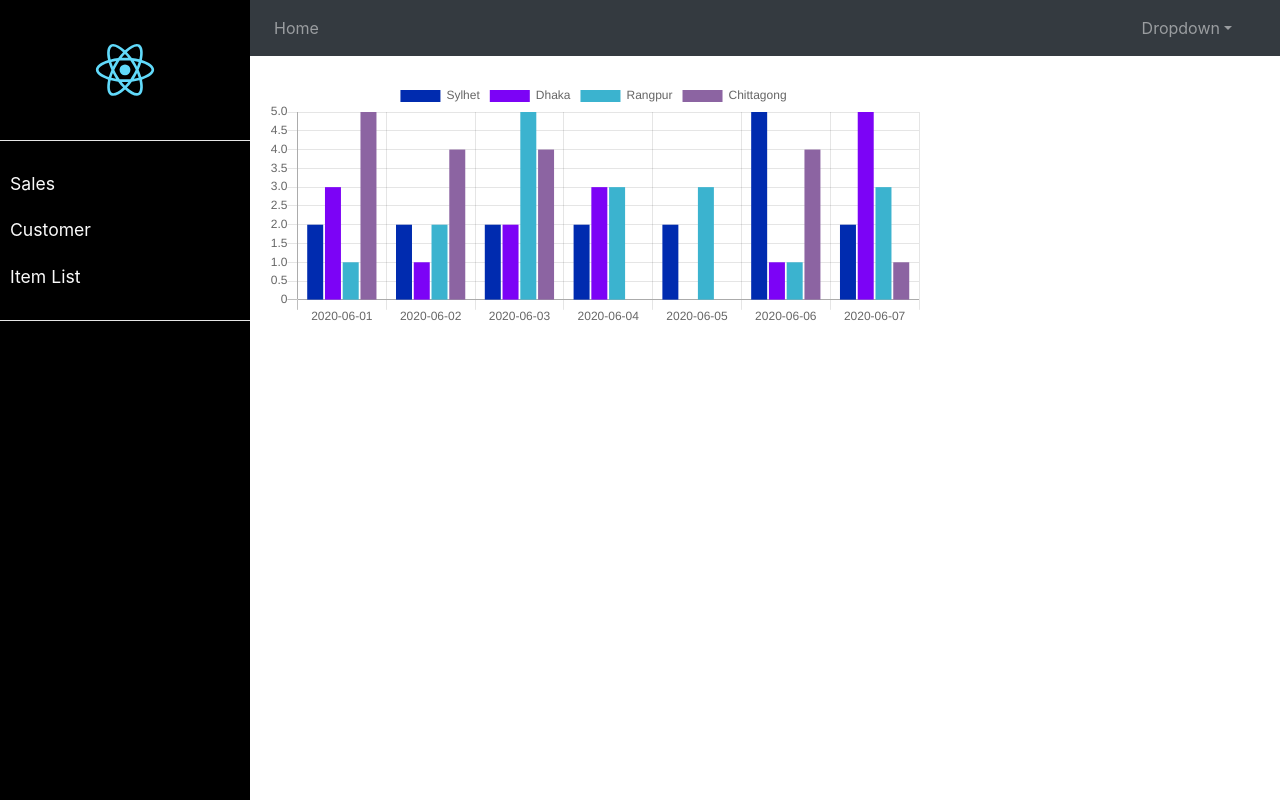
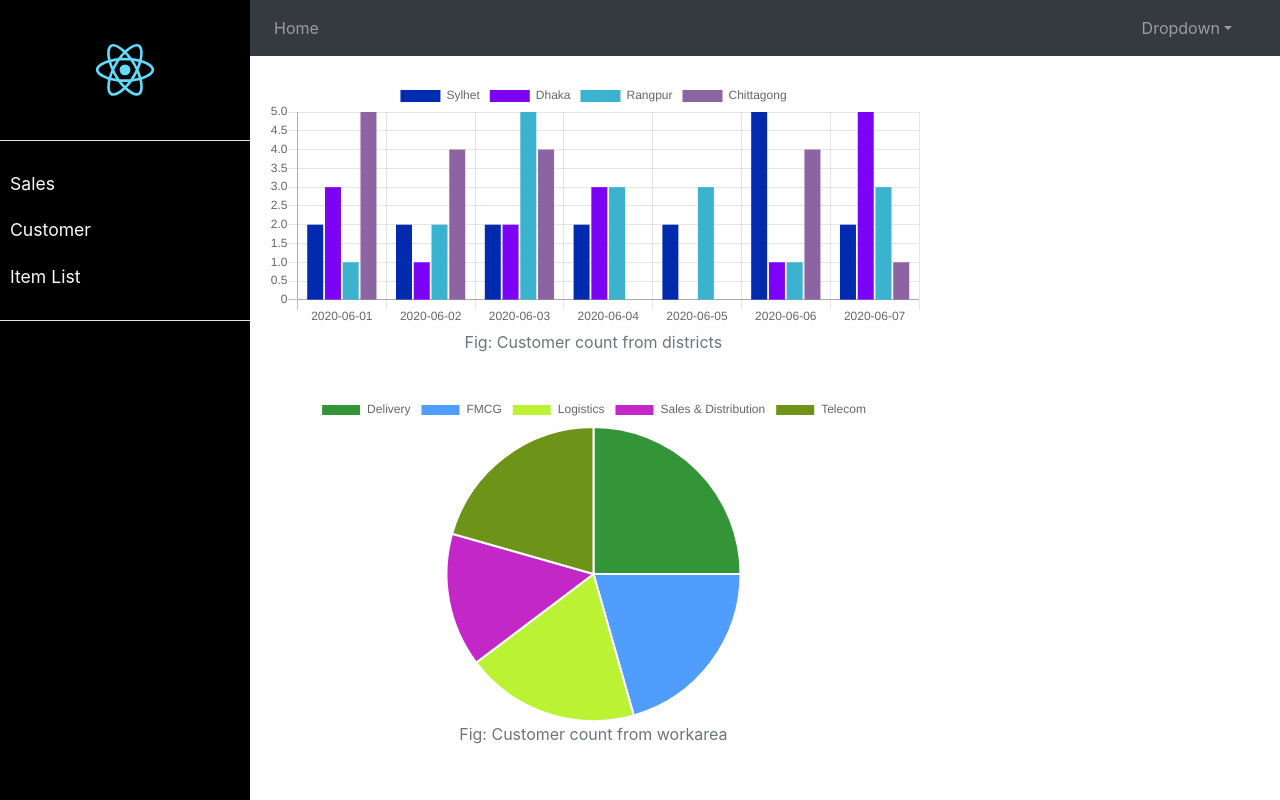
Before and after one commit to LogicalAnt/dt-sales-report, a React (Create React App) app: page /customer in a window 1280 px wide. Built offline with nearby package versions, Linux system fonts and the light colour scheme; sample sign-in values are in the browser's storage.

Commit message:
feat: show customer piechart

```diff
--- a/src/pages/Customer/index.tsx
+++ b/src/pages/Customer/index.tsx
@@ -1,16 +1,23 @@
 import React from "react";
 import { Col, Container, Row } from "react-bootstrap";
 import { BarChart } from "../../components/Charts/BarChart";
+import { PieChart } from "../../components/Charts/PieChart";
 import { NavigationBar } from "../../components/NavigationBar";
 import { Sidebar } from "../../components/Sidebar";
 import { barChartData } from "./utils/barchartData";
+import { pieChartData } from "./utils/piechartData";
 
 export const Customer = () => {
   interface BarDataType {
     labels: Array<any>;
     datasets: Array<object>;
   }
-  const data: BarDataType = barChartData();
+  interface PieDataType {
+    labels: Array<any>;
+    datasets: Array<object>;
+  }
+  const bardata: BarDataType = barChartData();
+  const piedata: PieDataType = pieChartData();
   return (
     <div className="wrapper">
       <Sidebar />
@@ -19,7 +26,22 @@ export const Customer = () => {
         <Container>
           <Row className="mt-4">
             <Col md={8}>
-              <BarChart {...data} />
+              <BarChart {...bardata} />
+            </Col>
+          </Row>
+          <Row>
+            <Col md={8} className="text-center">
+              <p className="text-muted">Fig: Customer count from districts</p>
+            </Col>
+          </Row>
+          <Row className="mt-4">
+            <Col md={8}>
+              <PieChart {...piedata} />
+            </Col>
+          </Row>
+          <Row>
+            <Col md={8} className="text-center">
+              <p className="text-muted">Fig: Customer count from workarea</p>
             </Col>
           </Row>
         </Container>
--- /dev/null
+++ b/src/pages/Customer/utils/piechartData.ts
@@ -0,0 +1,64 @@
+import { apidata } from "../../../components/Charts/data";
+export const pieChartData = () => {
+  const date = new Date();
+  const currentMonth = date.getMonth() + 1;
+
+  const allSales = apidata; //store.getState().allSales;
+  let dayWiseSales: any = [];
+  let allWorkArea = new Set();
+
+  allSales.map((sale) => {
+    const date = sale.date;
+    const workArea = sale.customer_work_area;
+    const qty = 1; //sale.order_quantity;
+
+    //exclude all data other than current month
+    const saleMonth = parseInt(date.split("-")[1]);
+    if (saleMonth !== currentMonth) return null;
+
+    //insert product in a set
+    allWorkArea.add(workArea);
+
+    let temp: any = [];
+    temp[workArea] = qty;
+
+    //Sum product sale on day basis
+    if (dayWiseSales) {
+      if (dayWiseSales[workArea]) {
+        dayWiseSales[workArea] += qty;
+      } else {
+        dayWiseSales[workArea] = qty;
+      }
+    } else {
+      dayWiseSales = temp;
+    }
+
+    return 1;
+  });
+
+  console.log("dwisesale", dayWiseSales);
+  const products = Object.keys(dayWiseSales).sort();
+
+  //dataset prop
+  const datasets: any = [];
+  const data: any = [];
+  const backgroundColor: any = [];
+  const hoverBackgroundColor: any = [];
+  products.forEach((prod: any) => {
+    data.push(dayWiseSales[prod]);
+    backgroundColor.push("#" + Math.random().toString(16).substr(-6));
+    hoverBackgroundColor.push("#" + Math.random().toString(16).substr(-6));
+  });
+
+  datasets.push({
+    data,
+    backgroundColor,
+    hoverBackgroundColor,
+  });
+
+  //return structured piechart data
+  return {
+    labels: products,
+    datasets,
+  };
+};
```
